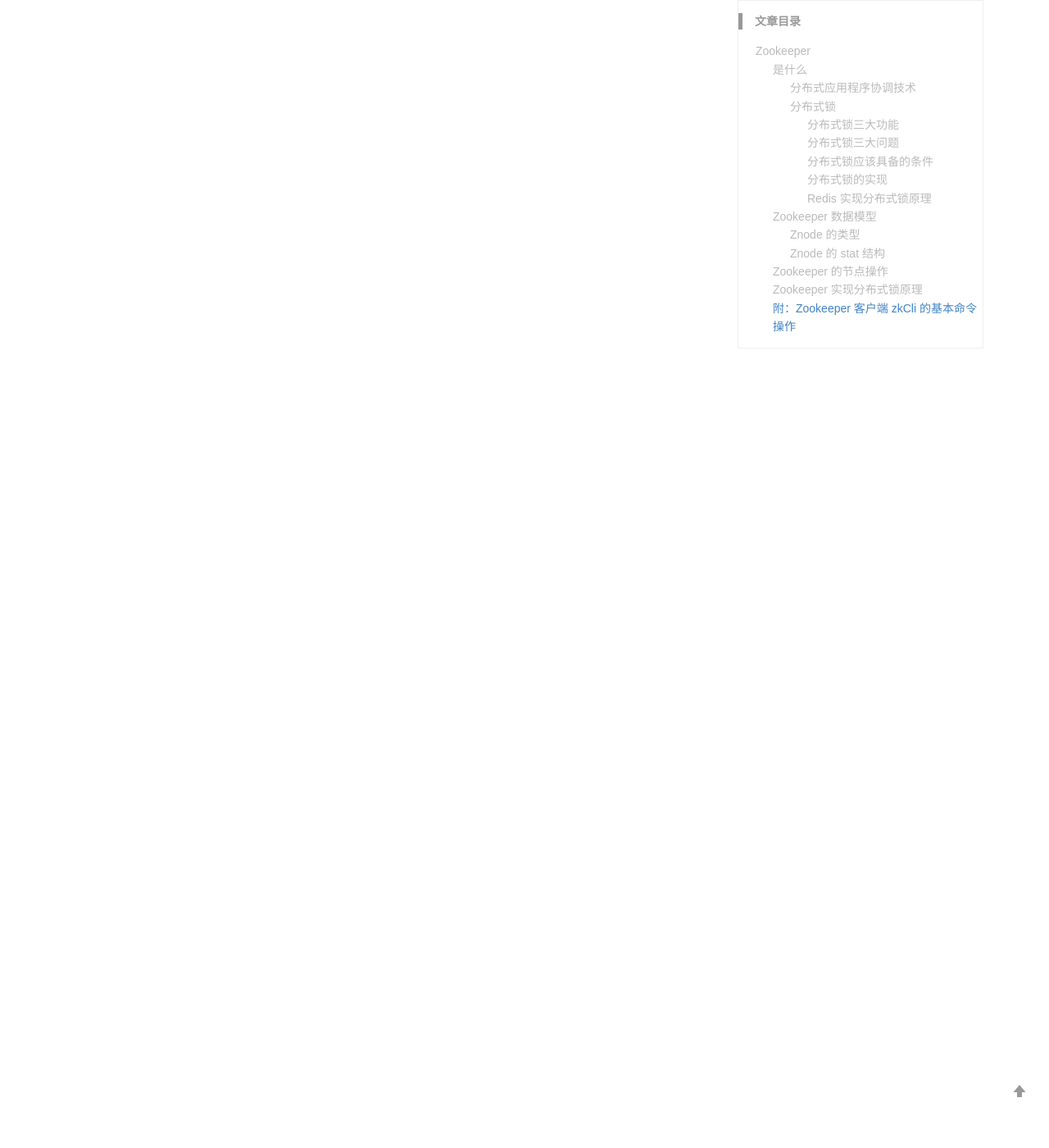
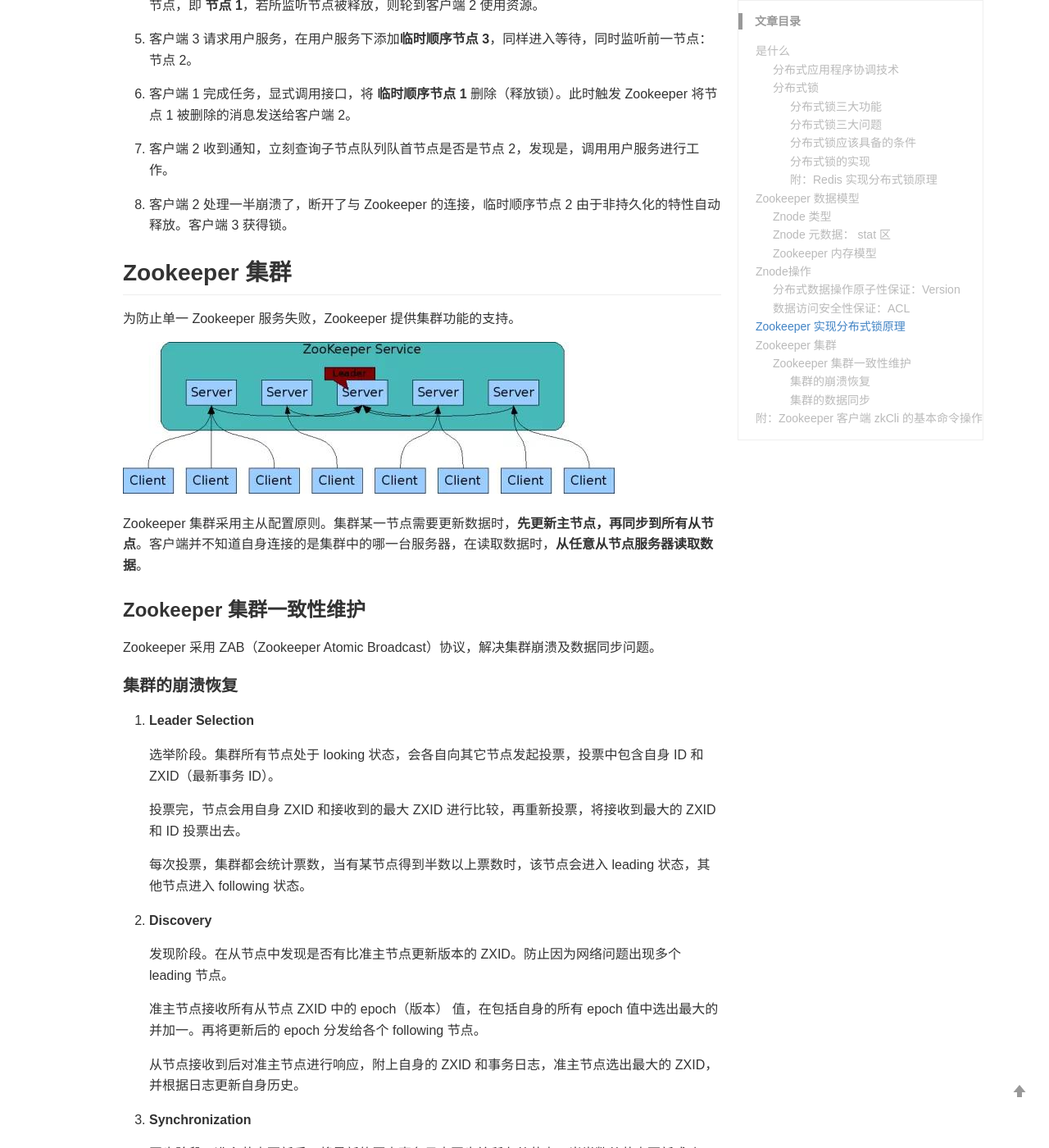
Before and after one commit to zoharyips/zoharyips.github.io, a Jekyll site: the page built from _posts/Microservice/2019-11-12-zookeeper.md, in a window 1280 px wide and 1400 px high, scrolled down 9245 px. Shown: the whole window at 82% size. Built offline with Jekyll 4.4.1, drawn with Linux system fonts in a browser that asks for light colours; some of the changed text lies outside the part shown.

Commit message:
update zookeeper.md

````diff
--- a/_posts/Microservice/2019-11-12-zookeeper.md
+++ b/_posts/Microservice/2019-11-12-zookeeper.md
@@ -1,14 +1,16 @@
 ---
 layout: post
-title: 微服务架构笔记
+title: Zookeeper 笔记
 categories: MicroService
 keywords: MicroService
-date: 2019-11-22 00:17:00
+sequence: true
+date: 2019-11-27 09:02:00
 ---
 
 Zookeeper 是 Apache 的一个软件方案，它为大型分散式计算提供开源的分散式状态设定服务、同步服务和命名注册。
 
-# Zookeeper
+* TOC
+{:toc}
 
 ## 是什么
 
@@ -76,7 +78,7 @@
 
 * Chubby
 
-#### Redis 实现分布式锁原理
+#### 附：Redis 实现分布式锁原理
 
 * 获取锁：
 
@@ -157,7 +159,7 @@
 
     有序的临时节点。
 
-### Znode 的 stat 结构
+### Znode 元数据： stat 区
 
 Znode 的 stat 区保存着 Znode 的元数据：
 
@@ -193,7 +195,11 @@
 numChildren = 1
 ```
 
-## Zookeeper 的节点操作
+### Zookeeper 内存模型
+
+虽然 Zookeeper 的主要模型为树模型，但这颗 DataTree 是以 `CurrentHashMap<String, Znode>` 的方式存储的。因此节点的查找不是树的查找，而是 HashMap 的 Key - value 索引查找。
+
+## Znode操作
 
 1. 创建：create
 2. 删除：delete
@@ -207,6 +213,64 @@
 `exists`、`getData`、`getChildren` 属于读操作，zookeeper 可以设置 Watch，即监听模式。任何对于该节点的写操作，都会触发 zookeeper 将此变更事件以异步的方式发送给监听该节点的客户端。
 
 Zookeeper 会维护一个 `WatchTable`，该表以键值对的方式记录了被监听的节点路径和监听的客户端。
+
+### 分布式数据操作原子性保证：Version
+
+Znode 的 stat 区中存在着 3 个有关版本的元数据：
+
+元数据 | 描述
+:-: | :-
+dataversion | 数据的修改次数
+cversion | 子节点的修改次数
+aclversion | ACL 修改次数
+
+Zookeeper 采用乐观锁的形式来保证数据操作的原子性：
+
+为每个 Znode 维护有关版本的元数据，客户端对数据进行修改时，必须附带客户端之前读取节点数据时读到的版本号，若该版本号与现有版本号一致，则表示数据未被其他客户端修改，Zookeeper 同意此次修改。若不一致，则修改失败。
+
+![分布式数据原子性保证](/images/posts/MicroService/zookeeper/分布式数据原子性保证.png "分布式数据原子性保证")
+
+### 数据访问安全性保证：ACL
+
+ACL 即 Access Control List，zookeeper 利用 ACL 来控制节点的操作权限。
+
+每个 Znode 的 ACL 都是独立的，不存在继承父节点 ACL 之说，Znode 的 ACL 分为三个维度：scheme、id、permission。
+
+**Scheme：**
+
+1. digest
+
+    基于用户名和密码的方式校验授权
+
+    ```
+    setAcl path digest:username:BASE64(SHA1(password)):cdrwa
+    ```
+
+2. IP
+
+    基于客户端 IP 地址校验授权
+
+    ```
+    setAcl path ip:192.168.0.0:cdrwa
+    ```
+
+3. world
+
+    所有人都能访问，创建时默认
+
+    ```
+    setAcl path world:anyone:cdrwa
+    ```
+
+**Permission：**
+
+缩写 | 全称 | 备注
+:-: | :-: | :-:
+c | **c**reate | 创建子节点
+d | **d**elete | 删除节点
+r | **r**ead | 读取节点
+w | **w**rite | 修改节点
+a | **a**dmin | 节点赋权
 
 ## Zookeeper 实现分布式锁原理
 
@@ -229,6 +293,59 @@
 7. 客户端 2 收到通知，立刻查询子节点队列队首节点是否是节点 2，发现是，调用用户服务进行工作。
 
 8. 客户端 2 处理一半崩溃了，断开了与 Zookeeper 的连接，临时顺序节点 2 由于非持久化的特性自动释放。客户端 3 获得锁。
+
+## Zookeeper 集群
+
+为防止单一 Zookeeper 服务失败，Zookeeper 提供集群功能的支持。
+
+![Zookeeper集群](/images/posts/MicroService/zookeeper/Zookeeper集群.jpg "Zookeeper 集群")
+
+Zookeeper 集群采用主从配置原则。集群某一节点需要更新数据时，**先更新主节点，再同步到所有从节点**。客户端并不知道自身连接的是集群中的哪一台服务器，在读取数据时，**从任意从节点服务器读取数据**。
+
+### Zookeeper 集群一致性维护
+
+Zookeeper 采用 ZAB（Zookeeper Atomic Broadcast）协议，解决集群崩溃及数据同步问题。
+
+#### 集群的崩溃恢复
+
+1. **Leader Selection**
+
+    选举阶段。集群所有节点处于 looking 状态，会各自向其它节点发起投票，投票中包含自身 ID 和 ZXID（最新事务 ID）。
+
+    投票完，节点会用自身 ZXID 和接收到的最大 ZXID 进行比较，再重新投票，将接收到最大的 ZXID 和 ID 投票出去。
+
+    每次投票，集群都会统计票数，当有某节点得到半数以上票数时，该节点会进入 leading 状态，其他节点进入 following 状态。
+
+2. **Discovery**
+
+    发现阶段。在从节点中发现是否有比准主节点更新版本的 ZXID。防止因为网络问题出现多个 leading 节点。
+
+    准主节点接收所有从节点 ZXID 中的 epoch（版本） 值，在包括自身的所有 epoch 值中选出最大的并加一。再将更新后的 epoch 分发给各个 following 节点。
+
+    从节点接收到后对准主节点进行响应，附上自身的 ZXID 和事务日志，准主节点选出最大的 ZXID，并根据日志更新自身历史。
+
+3. **Synchronization**
+
+    同步阶段。准主节点更新后，将最新的历史事务日志同步给所有从节点，当半数从节点更新成功后，这个准主节点成为正式主节点。
+
+#### 集群的数据同步
+
+1. 客户端发送写入请求给从节点
+2. 从节点发送写入请求给主节点
+3. 主节点广播 Propose 给从节点
+4. 所有从节点接收 Propose 并将操作写入日志，写入后发送响应给主节点
+5. 主节点接收到超过半数响应时，广播提交操作给从节点
+6. 从节点接收到提交操作，提交事务。
+
+```sequence
+Follower->Leader: write operation
+Leader-->Follower: Propose
+Note left of Follower: write in tx log
+Follower->>Leader: Ack
+Note right of Leader: recieve from half of followers
+Leader-->Follower: Commit
+Note left of Follower: commit the tx
+```
 
 ## 附：Zookeeper 客户端 zkCli 的基本命令操作
 
````
Also changed, not shown: other parts of _posts/Microservice/2019-11-12-zookeeper.md (+1 -1 lines), images/posts/MicroService/zookeeper/Zookeeper集群.jpg (added), images/posts/MicroService/zookeeper/分布式数据原子性保证.png (added).
